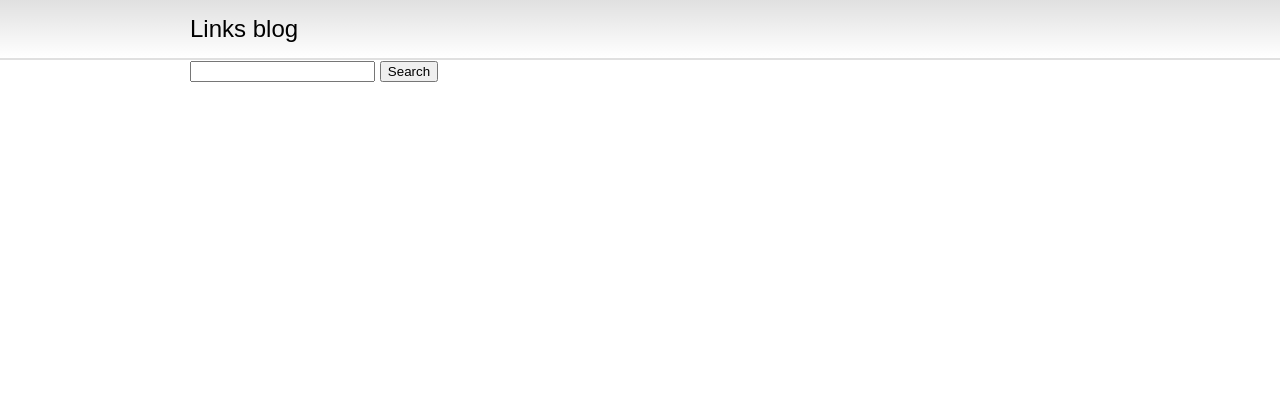
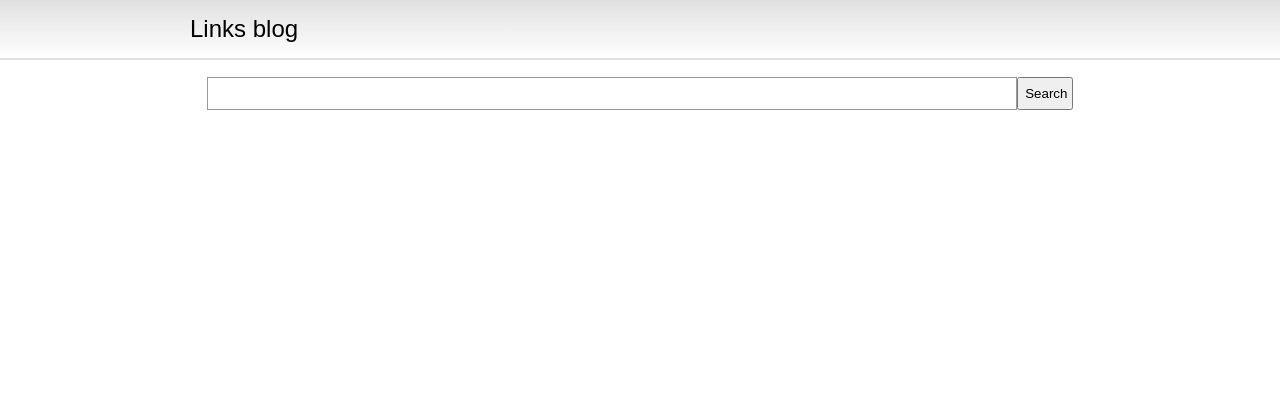
Before and after one commit to derand/links_blog, a Flask app: template application/templates/search.html in a window 1280 px wide. Shown: the top 420 px of the page. Run offline with Flask 2, Linux system fonts and the light colour scheme; the template is opened without the code that fills it, so the values that code supplies are empty; some web fonts are replaced.

Commit message:
search: cosmetic

```diff
--- a/application/static/css/main.css
+++ b/application/static/css/main.css
@@ -268,5 +268,29 @@ ul.pagination li a:hover:not(.active) {
     background-color: #ddd;
 }
 ul.pagination li span.disabled {
-    color: gray;
+    color: #808080;
 }
+
+.search_form {
+    margin: 1em;
+}
+.search_form_div {
+    display: flex;
+}
+.search_form_div input {
+    font-size: 100%;
+    -moz-box-sizing: border-box;
+    box-sizing: border-box;
+    border: 1px solid #999;
+    width: 100%;
+    padding: 5px;
+}
+.search_form_div button {
+    min-width: 50px;
+}
+.search_form_results {
+    font-size: 70%;
+    width: 100%;
+    /* text-align: center; */
+    color: #808080;
+}
--- a/application/templates/layout.html
+++ b/application/templates/layout.html
@@ -4,7 +4,7 @@
     <meta charset="UTF-8">
     <title>Links blog{% if title %} - {{ title }}{% endif %}</title>
     <link rel="stylesheet" type="text/css" href="{{ url_for('static', filename='css/main.css') }}">
-{% block javascript %}{% endblock %}
+{% block head_content %}{% endblock %}
 </head>
 <body>
     <div id="page-wrapper">
@@ -13,6 +13,7 @@
             <header id="header" class="container">
                 <!-- Logo -->
                 <a href="/"><!--div id="logo">Logo</div--> Links blog</a>
+{% block header_extend %}{% endblock %}
             </header>
         </div>
         <!-- Content -->
--- a/application/templates/search.html
+++ b/application/templates/search.html
@@ -1,11 +1,14 @@
 {% extends "layout.html" %}
 
 {% block content %}
-    <form method="get">
-        <div>
+    <form class="search_form" method="get">
+        <div class="search_form_div">
             <input name="q"{% if q %} value="{{ q }}"{% endif %}>
             <button type="submit">Search</button>
         </div>
+{% if search_count %}
+        <div class="search_form_results">Search results: {{ search_count }}</div>
+{% endif %}
     </form>
     <article>
     {% for p in posts %}{% include 'post.html' %}{% endfor %}
```
Also changed, not shown: application/pages.py (+10 -6 lines), application/templates/index.html (+52 -1 lines), application/static/imgs/search-icon.png (added).
